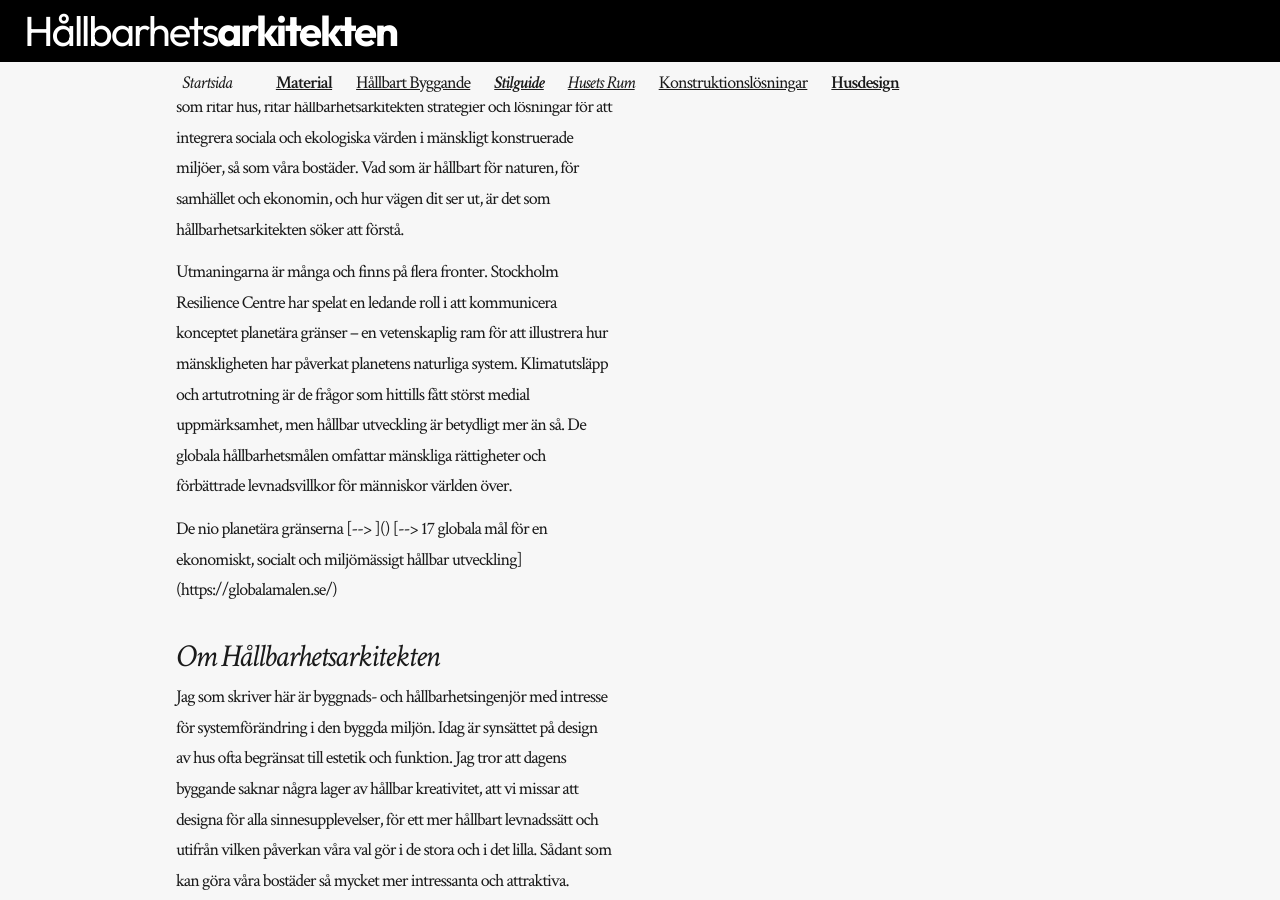
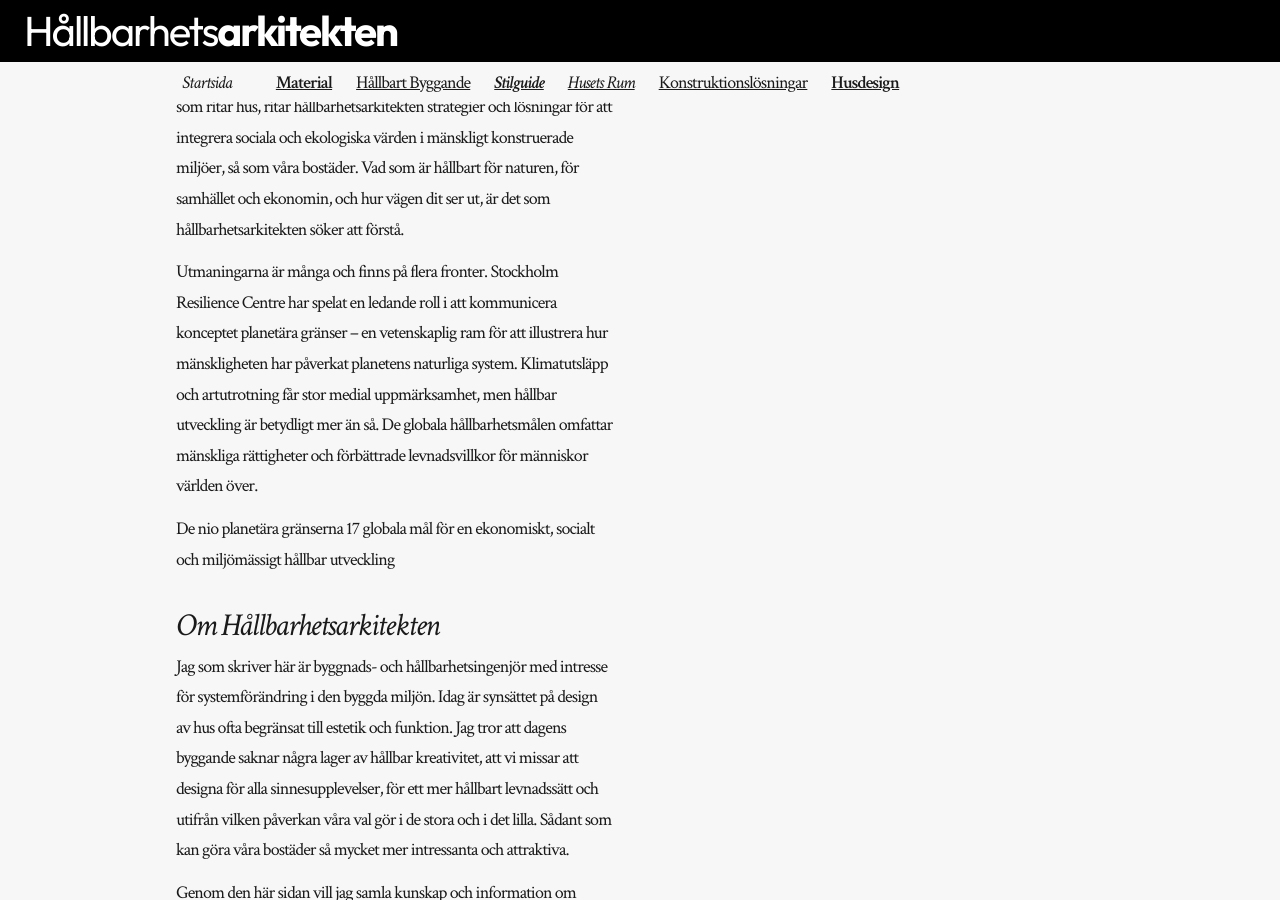
Before and after one commit to rikardv/rikardv.github.io, a Jekyll site: the page built from index.md, in a window 1280 px wide and 900 px high, scrolled down 726 px. Built offline with Jekyll 4.4.1, drawn with Linux system fonts in a browser that asks for light colours.

Commit message:
Update home.html

```diff
--- a/_layouts/home.html
+++ b/_layouts/home.html
@@ -14,12 +14,11 @@ layout: default
                Ja, vad är en hållbarhetsarkitekt? Till skillnad från en byggnadsarkitekt som ritar hus, ritar hållbarhetsarkitekten strategier och lösningar för att integrera sociala och ekologiska värden i mänskligt konstruerade miljöer, så som våra bostäder. Vad som är hållbart för naturen, för samhället och ekonomin, och hur vägen dit ser ut, är det som hållbarhetsarkitekten söker att förstå.
             </p>
              <p>
-                Utmaningarna är många och finns på flera fronter. Stockholm Resilience Centre har spelat en ledande roll i att kommunicera konceptet planetära gränser – en vetenskaplig ram för att illustrera hur mänskligheten har påverkat planetens naturliga system. Klimatutsläpp och artutrotning är de frågor som hittills fått störst medial uppmärksamhet, men hållbar utveckling är betydligt mer än så. De globala hållbarhetsmålen omfattar mänskliga rättigheter och förbättrade levnadsvillkor för människor världen över.
+                Utmaningarna är många och finns på flera fronter. Stockholm Resilience Centre har spelat en ledande roll i att kommunicera konceptet planetära gränser – en vetenskaplig ram för att illustrera hur mänskligheten har påverkat planetens naturliga system. Klimatutsläpp och artutrotning får stor medial uppmärksamhet, men hållbar utveckling är betydligt mer än så. De globala hållbarhetsmålen omfattar mänskliga rättigheter och förbättrade levnadsvillkor för människor världen över.
              </p>
                <p>
-                   <a href="https://www.stockholmresilience.org/research/planetary-boundaries.html">De nio planetära gränserna</a>
-                [--> ]()
-                [--> 17 globala mål för en ekonomiskt, socialt och miljömässigt hållbar utveckling](https://globalamalen.se/)
+                <a href="https://www.stockholmresilience.org/research/planetary-boundaries.html">De nio planetära gränserna</a>
+                <a href="https://globalamalen.se/">17 globala mål för en ekonomiskt, socialt och miljömässigt hållbar utveckling</a>
             </p>
         </section>
 
```
